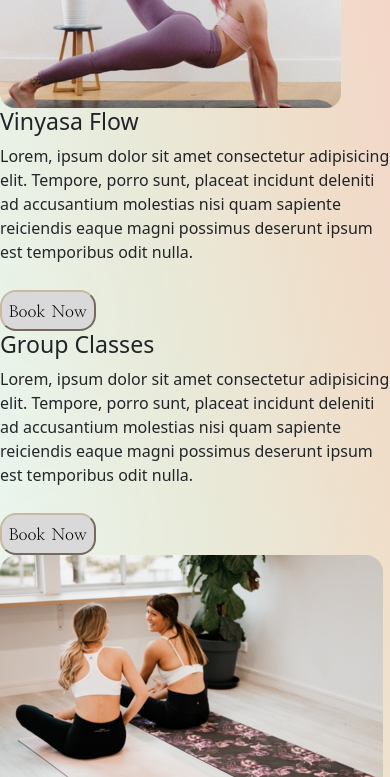
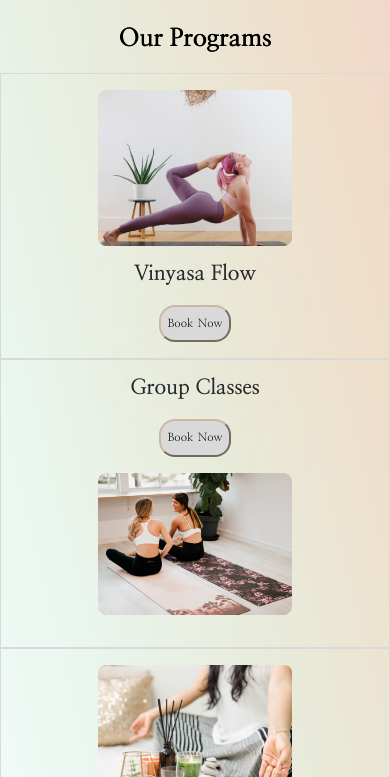
Before and after one commit to JFederico-Rossi/tercera-pre-entrega, a website: page pages/classes.html in a window 390 px wide. Shown: the part 422-1199 px from the top of the page. Drawn offline with nearby package versions, Linux system fonts and the light colour scheme.

Commit message:
classes.html 100% responsive

```diff
--- a/pages/classes.html
+++ b/pages/classes.html
@@ -27,38 +27,38 @@
     </header>
 
     <main>
-        <section class="mainFirst">
+        <section class="main-pic">
             <h1>Kairos Yoga Studio</h1>
         </section>
             <div>
                 <h2>Our Programs</h2>
             </div>
-        <section class="ourPrograms">
-            <article  class="cardPrograms">
-                <div class='programImg'>
+        <section class="our-programs">
+            <article  class="card-programs">
+                <div class='program-img'>
                     <img src="../assets/images/vinyasa classes.png" alt="Vinyasa Yoga pose">
                 </div>
-                    <div class="cardItems">
+                    <div class="card-items">
                         <h3>Vinyasa Flow</h3>
                         <p>Lorem, ipsum dolor sit amet consectetur adipisicing elit. Tempore, porro sunt, placeat incidunt deleniti ad accusantium molestias nisi quam sapiente reiciendis eaque magni possimus deserunt ipsum est temporibus odit nulla.</p>
                         <button><a href="../pages/checkout.html" target="_blank">Book Now</a></button>
                     </div>
             </article>
-            <article  class="cardPrograms">
-                <div class="cardItems">
+            <article  class="card-programs">
+                <div class="card-items">
                     <h3>Group Classes</h3>
                     <p>Lorem, ipsum dolor sit amet consectetur adipisicing elit. Tempore, porro sunt, placeat incidunt deleniti ad accusantium molestias nisi quam sapiente reiciendis eaque magni possimus deserunt ipsum est temporibus odit nulla.</p>
                     <button><a href="../pages/checkout.html" target="_blank">Book Now</a></button>
                 </div>
-                <div class='programImg'>
-                    <img src="../assets/images/group classes.png" alt="two ladies having group yoga classes">
+                <div class='program-img'>
+                    <img class="sola" src="../assets/images/group classes.png" alt="two ladies having group yoga classes">
                 </div>
             </article>
-            <article  class="cardPrograms">
-                <div class='programImg'>
+            <article  class="card-programs">
+                <div class='program-img'>
                     <img src="../assets/images/meditation classes.png" alt="person in meditative pose">
                 </div>
-                <div class="cardItems">
+                <div class="card-items">
                     <h3>Meditation Classes</h3>
                     <p>Lorem, ipsum dolor sit amet consectetur adipisicing elit. Tempore, porro sunt, placeat incidunt deleniti ad accusantium molestias nisi quam sapiente reiciendis eaque magni possimus deserunt ipsum est temporibus odit nulla.</p>
                     <button><a href="../pages/checkout.html" target="_blank">Book Now</a></button>
--- a/scss/layout/_classes-main.scss
+++ b/scss/layout/_classes-main.scss
@@ -0,0 +1,38 @@
+/** Classes Main **/
+
+h2{
+  @include font-h2;
+  text-align: center;
+  padding-top: 1rem;
+}
+
+.our-programs{
+    @extend .about-section-first;
+    border: none;
+     .card-programs{
+        width: 100%;
+        @include flex(row, wrap, space-evenly, center, none);
+        border: $borde-abajo;
+        padding: 1rem 0;
+        .program-img{
+            width: 50%;
+                img{
+                width: 100%;
+                }
+        }
+        .card-items{
+        @include flex(row, wrap, center, center, none);
+        @extend .about-text-first;
+        width: 50%;
+        max-height: 80%;
+            h3{
+            font-family: $font-principal;
+            font-weight: 700;
+            text-align: center;
+            }
+            button{
+            align-self: center;
+            }
+        }
+    }
+}
--- a/scss/layout/_header.scss
+++ b/scss/layout/_header.scss
@@ -8,14 +8,22 @@ header{
     }
     nav{
         @include flex (row, nowrap, space-around, flex-end, none);
-    }
         ul{
             @include flex (row, nowrap, none, flex-end, 1.25rem);
             list-style: none;
             padding-right: 1.25rem;
+            li{
+                transition: transform 0.2s linear;
+                    &:hover{
+                        transform: scale(1.2);
                     }
+
             a{
                 text-decoration: none;
                 @include font (black, $font-principal, 600, 3.25rem, 0.025rem 0.025rem #000003);
+
              }
             }
+        }
+    }
+}
--- a/scss/layout/_index-main.scss
+++ b/scss/layout/_index-main.scss
@@ -44,7 +44,7 @@
             animation-name: rotate-mandala;
             animation-iteration-count: infinite;
             animation-timing-function: linear;
-            animation-duration: 30s;
+            animation-duration: 50s;
             animation-delay: 0.5s;
         }
     }
--- /dev/null
+++ b/scss/layout/media/_classes-media576.scss
@@ -0,0 +1,16 @@
+/** Classes Media Queries **/
+
+@media (max-width: 576px) {
+    .program-img{
+        img{
+            margin-bottom: 1rem;
+        }
+        .sola{
+            margin-top: 1rem;
+        }
+    }
+    .card-items{
+        width: 75% !important;
+
+    }
+}
--- /dev/null
+++ b/scss/layout/media/_classes-media768.scss
@@ -0,0 +1,15 @@
+/** Classes Media Queries **/
+
+@media (max-width: 768px) {
+    .card-items{
+        h3{
+            font-size: 1.375rem;
+        }
+        p{
+            font-size: .875rem;
+        }
+        button{
+            font-size: .875rem;
+        }
+    }
+}
--- a/scss/layout/media/_index-media-620.scss
+++ b/scss/layout/media/_index-media-620.scss
@@ -4,12 +4,11 @@
     flex-direction: column;
     width: 100%;
     border: $borde-abajo;
-    }
         .img-mandala{
             display: flex;
             flex-direction: column;
             align-self: center;
-        width: 100%;
+            width: 80%;
 
             img{
                 display: flex;
@@ -17,8 +16,9 @@
                 width: 50%;
                 margin: 0 auto;
             }
+        }
         p{
-        width: 50%;
+            margin: 0 20%;
         }
     }
 }
--- a/scss/layout/media/_index-media-768.scss
+++ b/scss/layout/media/_index-media-768.scss
@@ -1,3 +1,5 @@
+/** Index Media Queries **/
+
 @media (max-width: 768px) {
     header{
         justify-content: space-evenly;
@@ -6,17 +8,21 @@
             width: 3.25rem;
             height: 3.25rem;
         }
-        ul{
+        nav{
+            ul{
             flex-direction: column;
             height: auto;
             padding-right: 0;
             align-items: center;
             gap: 0.5em;
             margin-top: 0.5rem;
+
+            a{
+                line-height: normal !important;
+            }
         }
-        a{
-            line-height: normal;
         }
+
     }
     .img-mandala{
         img{
--- /dev/null
+++ b/scss/layout/media/_media-classes460.scss
@@ -0,0 +1,16 @@
+/** Classes Media Queries **/
+
+@media (max-width: 560px) {
+    .card-items{
+        p{
+            display: none;
+        }
+        h3{
+            width: 100%;
+            font-size: 1.3rem;
+        }
+        button{
+            font-size: 0.7rem;
+        }
+    }
+}
--- a/scss/style.scss
+++ b/scss/style.scss
@@ -17,3 +17,6 @@
 @import "./layout/media/_index-media-450.scss";
 @import "./layout/media/index-media-320";
 @import "./layout/media/about-media-576";
+@import "./layout/media/classes-media768";
+@import "./layout/media/classes-media576";
+@import "./layout/media/media-classes460";
```
Also changed, not shown: pages/contact.html (+1 -1 lines), pages/shop.html (+1 -1 lines), css/style.css, 1 other file. Lines whose indentation alone changed are shown as unchanged.
